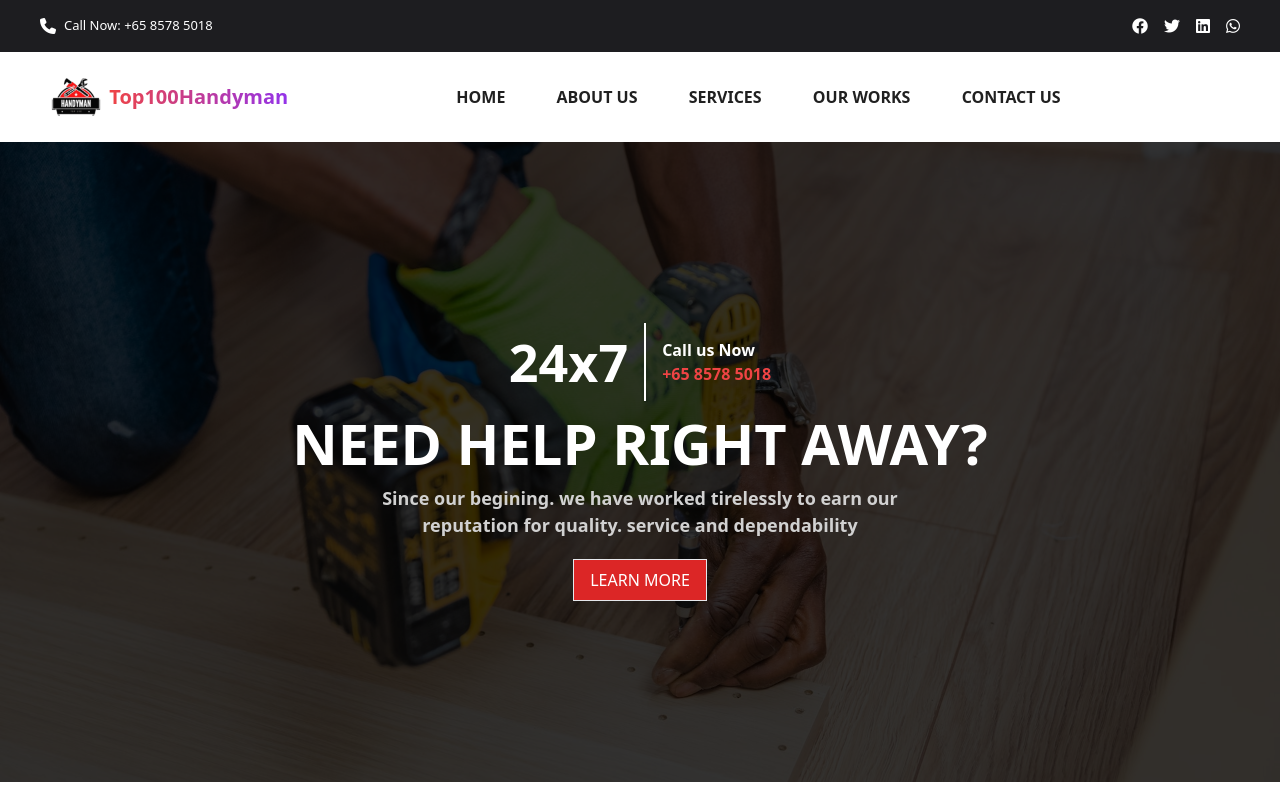
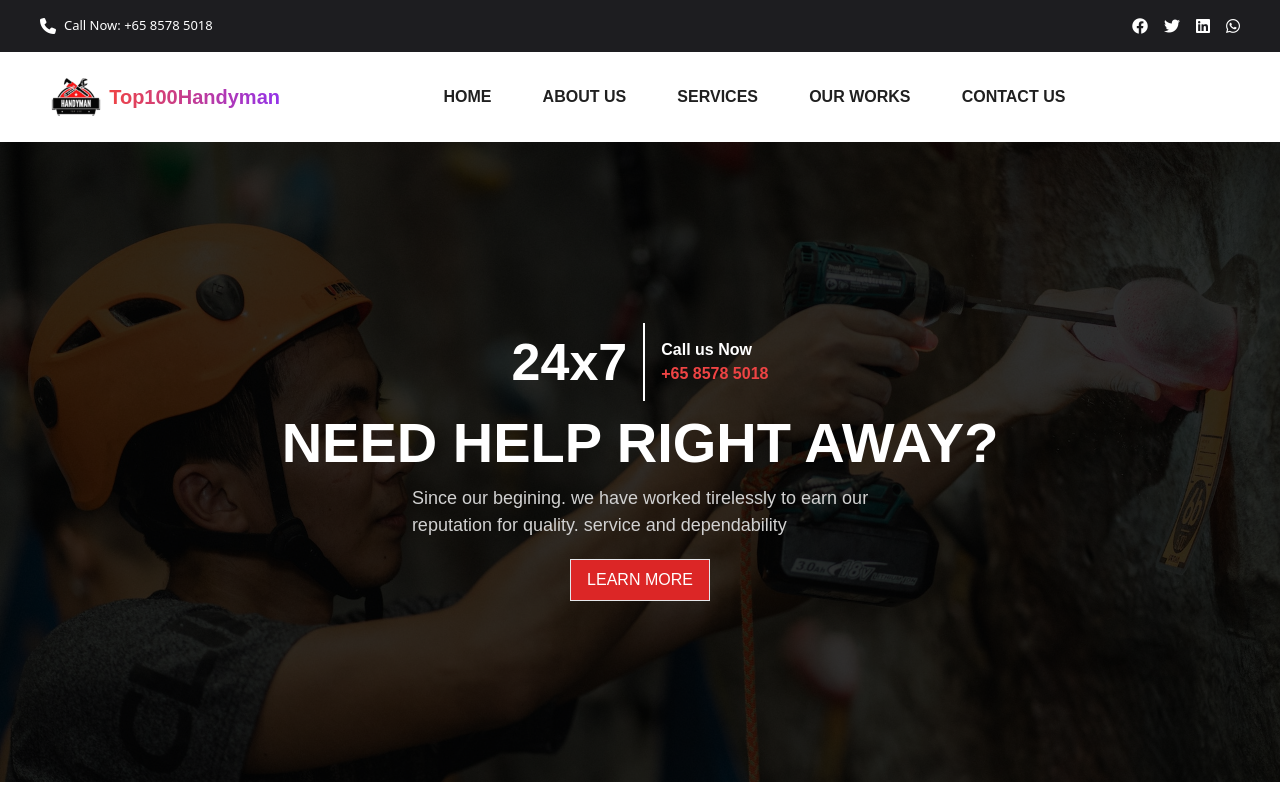
Before and after one commit to NashedShahRoni22/Top100Handyman, a website built with Vite: page index.html in a window 1280 px wide. Built offline with nearby package versions, Linux system fonts and the light colour scheme.

Commit message:
Fonts added

```diff
--- a/index.html
+++ b/index.html
@@ -7,7 +7,7 @@
     <title>Top100Handyman</title>
     <!-- internal css  -->
     <link rel="stylesheet" href="style.css" />
-    <!-- fontawesome icons  -->
+    <!-- icons link  -->
     <link
       rel="stylesheet"
       href="https://cdnjs.cloudflare.com/ajax/libs/font-awesome/6.4.0/css/all.min.css"
@@ -36,11 +36,11 @@
         <nav class="flex justify-between items-center w-[92%]  mx-auto">
             <a class="flex gap-2 items-center" href="#">
                 <img src="./assets/logo.png" alt="nav_logo" class="w-[50px] h-[50px]">
-                <p class="font-extrabold text-transparent text-xl bg-clip-text bg-gradient-to-r from-red-500 to-purple-600">Top100Handyman</p>
+                <p class="heading font-extrabold text-transparent text-xl bg-clip-text bg-gradient-to-r from-red-500 to-purple-600">Top100Handyman</p>
             </a>
             <div
                 class="nav-links duration-500 lg:static absolute z-10 bg-white md:min-h-fit min-h-[60vh] left-0 top-[-100%] lg:w-auto  w-full flex items-center px-5 py-5 lg:py-0">
-                <ul class="flex lg:flex-row flex-col items-center w-full lg:gap-[4vw] gap-8 text-[16px] text-[#202020] uppercase font-semibold">
+                <ul class="regular flex lg:flex-row flex-col items-center w-full lg:gap-[4vw] gap-8 text-[16px] text-[#202020] uppercase font-semibold">
                     <li>
                         <a class="hover:text-red-500" href="#">Home</a>
                     </li>
@@ -66,21 +66,23 @@
     <main class="banner relative h-[60vh] lg:h-[80vh]">
         <div class="absolute top-0 h-full w-full bg-black/80">
             <div class="flex flex-col items-center justify-center h-full">
-                <div class="text-white flex gap-4 items-center font-bold">
+                <div class="heading text-white flex gap-4 items-center font-bold">
                     <p class="text-[32px] lg:text-[52px]">24<span>x</span>7</p>
                 <div class="h-full w-0.5 bg-white"></div>
                 <p>Call us Now <br/> <span class="text-red-500 font-semibold">+65 8578 5018</span> </p>
                 </div>
-                <p class="text-white text-[36px] lg:text-[56px] font-bold uppercase">
+                <p class="heading text-white text-[36px] lg:text-[56px] font-bold uppercase">
                     Need help right away?
                 </p>
-                <p class="text-center font-semibold text-[#D1D1D1] lg:text-[18px]">Since our begining. we have worked tirelessly to earn our <br/> reputation for quality. service and dependability</p>
-                <button class="uppercase px-4 py-2 bg-red-600 text-white mt-5 text-xs lg:text-base border hover:bg-transparent">
+                <p class="regular text-[#D1D1D1] lg:text-[18px]">Since our begining. we have worked tirelessly to earn our <br/> reputation for quality. service and dependability</p>
+                <button class="regular uppercase px-4 py-2 bg-red-600 text-white mt-5 text-xs lg:text-base border hover:bg-transparent">
                     Learn More
                 </button>
             </div>
         </div>
     </main>
+
+    <!-- navbar handle script -->
     <script>
         const navLinks = document.querySelector('.nav-links')
         function onToggleMenu(e){
--- a/style.css
+++ b/style.css
@@ -1,9 +1,22 @@
 @tailwind base;
 @tailwind components;
 @tailwind utilities;
+@import url('https://fonts.googleapis.com/css2?family=Montserrat:wght@700&family=Raleway&display=swap');
 
+*{
+    padding: 0;
+    margin: 0;
+    box-sizing: border-box;
+
+}
+.heading{
+    font-family: 'Montserrat', sans-serif;
+}
+.regular{
+    font-family: 'Raleway', sans-serif;
+}
 .banner{
-    background: url(./assets/banner.jpg);
+    background: url(./assets/hero-banner.jpg);
     background-repeat: no-repeat;
     background-position: center;
     background-size: cover;
```
Also changed, not shown: assets/hero-banner.jpg (added).
